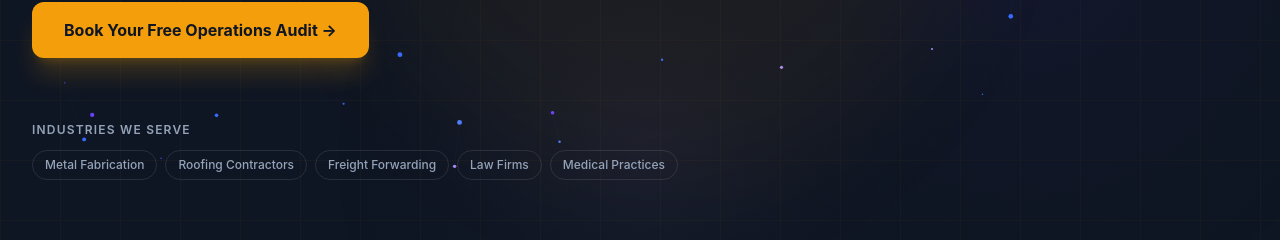
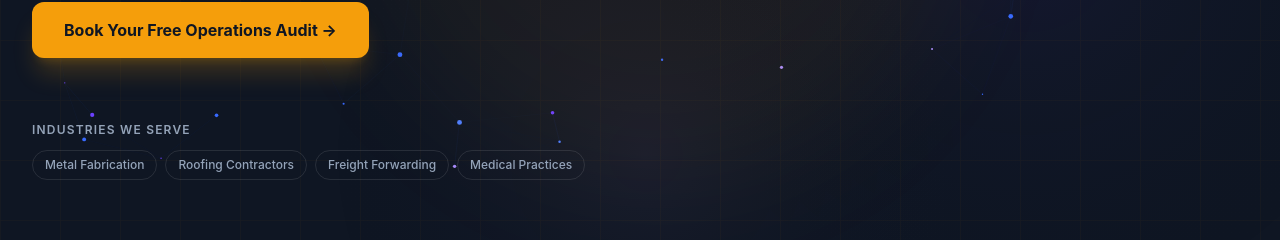
Before and after one commit to crazyscoob89/axonedge-web, a Next.js app: page / in a window 1280 px wide. Shown: the part 680-920 px from the top of the page. Built offline with nearby package versions, Linux system fonts and the light colour scheme.

Commit message:
Remove law firms vertical — update copy to metal fabrication, roofing, freight & medical

```diff
--- a/app/layout.tsx
+++ b/app/layout.tsx
@@ -6,7 +6,7 @@ export const metadata: Metadata = {
   description:
     "Stop running a $50M business on a $500 software stack. AxonEdge builds real-time intelligence systems — Power BI dashboards + AI automation — custom-built for $20M–$100M SMBs.",
   keywords:
-    "AI operations consulting, Power BI dashboards, SMB automation, metal fabrication, roofing, freight forwarding, law firm technology, medical practice automation, AxonEdge",
+    "AI operations consulting, Power BI dashboards, SMB automation, metal fabrication, roofing contractors, freight forwarding, medical practice automation, AxonEdge",
   openGraph: {
     title: "AxonEdge Technologies — AI Operations Consulting",
     description:
--- a/components/Footer.tsx
+++ b/components/Footer.tsx
@@ -16,6 +16,8 @@ export default function Footer() {
           </div>
 
           <div className="flex flex-wrap items-center justify-center gap-x-4 gap-y-1 text-xs text-[#475569]">
+            <span className="text-[#94a3b8]">Custom-built for metal fabrication, roofing, freight &amp; medical.</span>
+            <span>·</span>
             <a href="https://axonedge.tech" className="hover:text-[#f59e0b] transition-colors">axonedge.tech</a>
             <span>·</span>
             <a href="mailto:info@axonedge.tech" className="hover:text-[#f59e0b] transition-colors">info@axonedge.tech</a>
--- a/components/HeroSection.tsx
+++ b/components/HeroSection.tsx
@@ -7,7 +7,6 @@ const VERTICALS = [
   "Metal Fabrication",
   "Roofing Contractors",
   "Freight Forwarding",
-  "Law Firms",
   "Medical Practices",
 ];
 
--- a/components/ServicesSection.tsx
+++ b/components/ServicesSection.tsx
@@ -17,7 +17,7 @@ const SERVICES = [
   {
     icon: "🎯",
     title: "Built For Your Vertical",
-    body: "We specialize in metal fabrication, roofing, freight forwarding, law firms, and medical practices. Not a generic tool — a custom solution for your industry.",
+    body: "We specialize in metal fabrication, roofing contractors, freight forwarding, and medical practices. Not a generic tool — a custom solution for your industry.",
   },
 ];
 
--- a/components/VerticalsSection.tsx
+++ b/components/VerticalsSection.tsx
@@ -21,12 +21,6 @@ const VERTICALS = [
     industry: "Freight Forwarding",
     problems: ["Load profitability you calculate after the fact", "No early warning on at-risk shipments", "Carrier data living in five places"],
     solution: "Live load profitability dashboards, automated anomaly alerts for at-risk shipments, and a single source of truth for carrier and customer data.",
-  },
-  {
-    icon: "⚖️",
-    industry: "Law Firms",
-    problems: ["Billable hour leakage", "Matter profitability mystery", "Client intake bottlenecks"],
-    solution: "Attorney productivity dashboards, matter-level P&L visibility, and automated intake workflows that keep your pipeline clean and accounted for.",
   },
   {
     icon: "🏥",
```
